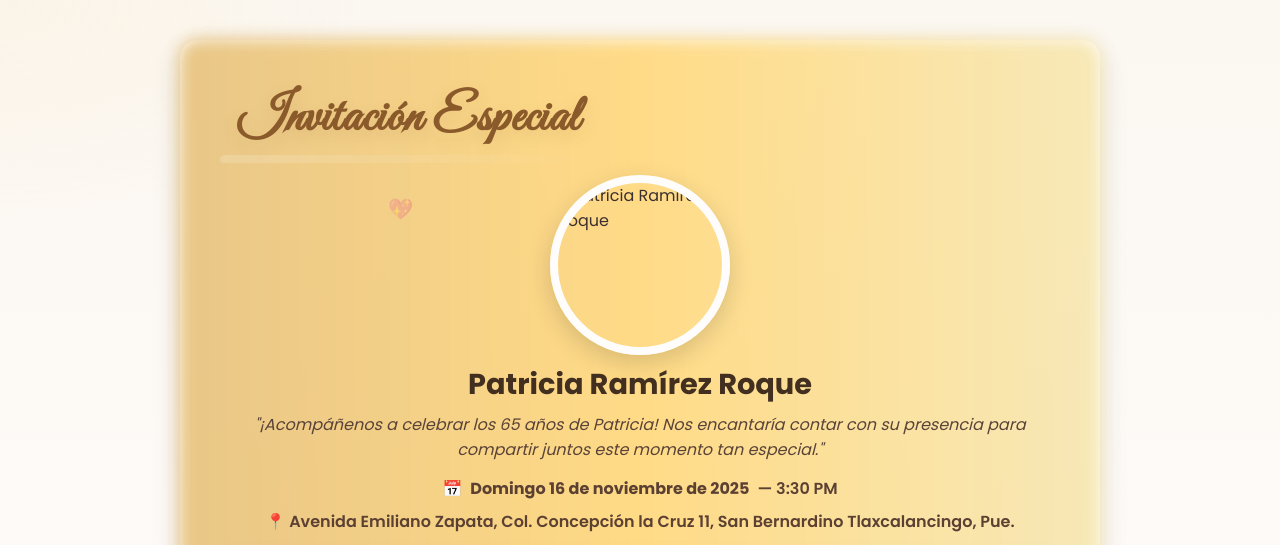
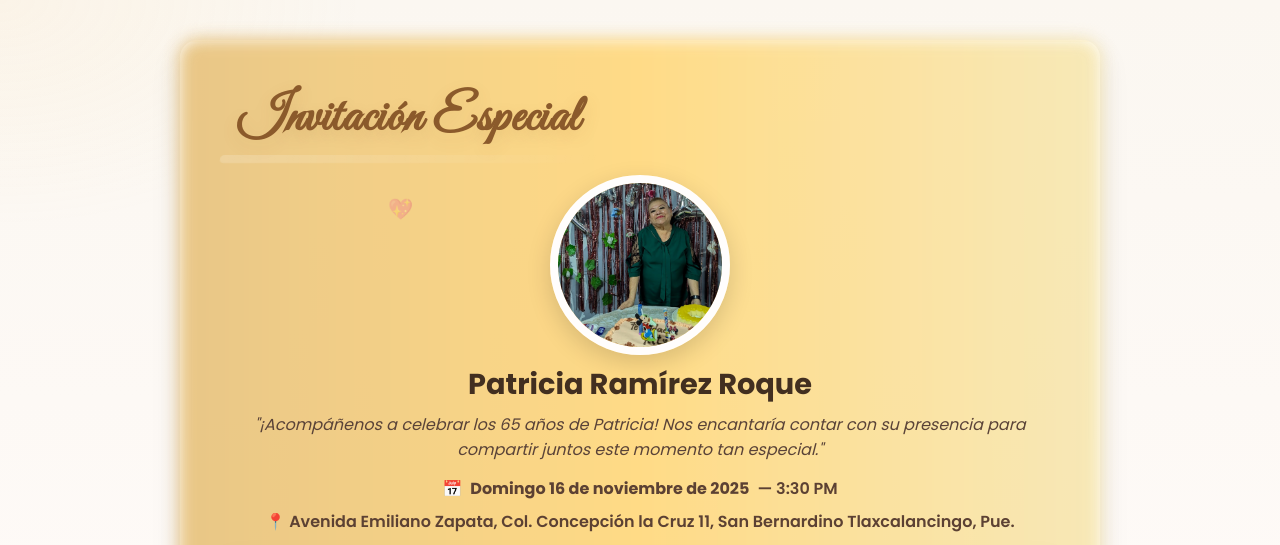
Before and after one commit to LuisAlbertoDev1998/invitacion-cumple-mama, a plain HTML site: page index.html in a window 1280 px wide. Shown: the top 545 px of the page. Drawn offline with Linux system fonts and the light colour scheme.

Commit message:
Update index.html

```diff
--- a/index.html
+++ b/index.html
@@ -19,7 +19,7 @@
         <h1 class="title">Invitación Especial</h1>
 
         <!-- foto redonda -->
-        <img src="img/patricia.jpg" alt="Patricia Ramírez Roque" class="foto-invitada">
+        <img src="patricia.jpg" alt="Patricia Ramírez Roque" class="foto-invitada">
 
         <!-- nombre y dedicatoria -->
         <h2 class="name">Patricia Ramírez Roque</h2>
```
